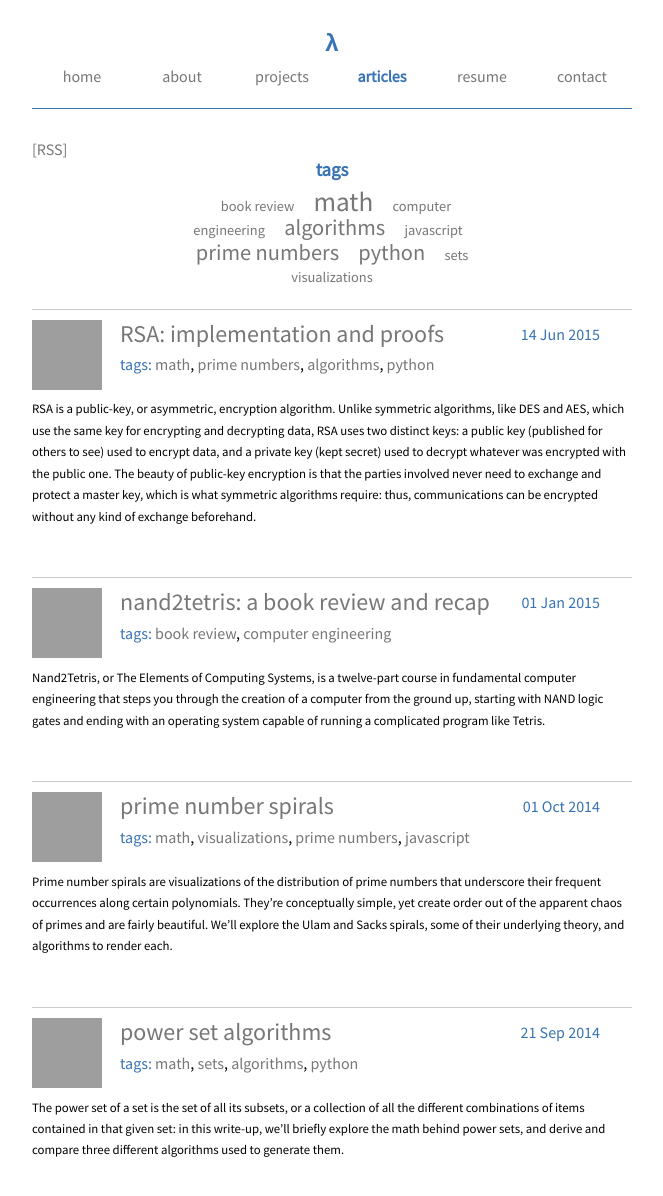
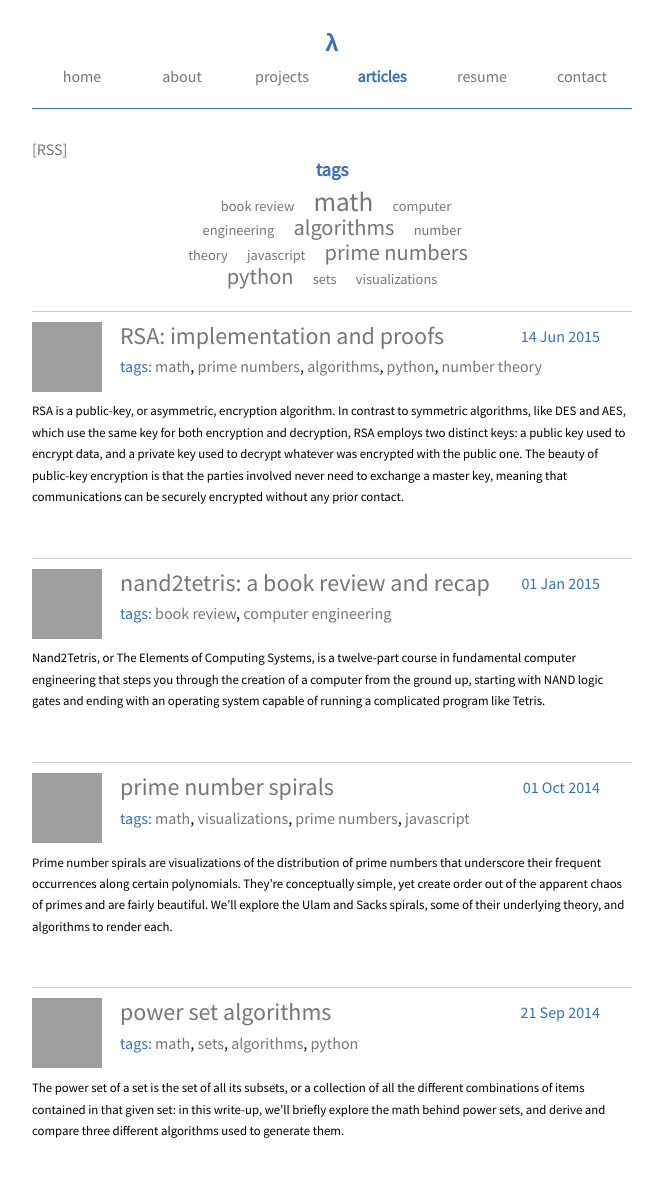
Before and after one commit to sevko/sevko.github.io, a Jekyll site: the page built from articles/index.html, in a window 1280 px wide, cut to the strip 0-1221 px from the top of the page. Shown: the top 1196 px of the strip, without its empty margins (308-971 px from the left). Built offline with Jekyll 4.4.1, drawn with Linux system fonts in a browser that asks for light colours; some of the changed lines change nothing that is shown; grey boxes are pictures that could not be loaded.

Commit message:
Complete the RSA blog post.

```diff
--- a/_posts/2015-06-14-rsa.md
+++ b/_posts/2015-06-14-rsa.md
@@ -12,22 +12,22 @@
   - prime numbers
   - algorithms
   - python
+  - number theory
 ---
 
 # what is RSA?
 [RSA](https://en.wikipedia.org/wiki/RSA_(cryptosystem)) is a *public-key*, or *asymmetric*, encryption algorithm.
-Unlike *symmetric* algorithms, like [DES](https://en.wikipedia.org/wiki/Data_Encryption_Standard) and
-[AES](https://en.wikipedia.org/wiki/Advanced_Encryption_Standard), which use the same key for encrypting and decrypting
-data, RSA uses two distinct keys: a **public** key (published for others to see) used to encrypt data, and a **private
-key** (kept secret) used to decrypt whatever was encrypted with the public one. The beauty of public-key encryption is
-that the parties involved never need to exchange and protect a master key, which is what symmetric algorithms require:
-thus, communications can be encrypted without any kind of exchange beforehand.
+In contrast to *symmetric* algorithms, like [DES](https://en.wikipedia.org/wiki/Data_Encryption_Standard) and
+[AES](https://en.wikipedia.org/wiki/Advanced_Encryption_Standard), which use the same key for both encryption and
+decryption, RSA employs two distinct keys: a **public** key used to encrypt data, and a **private key** used to
+decrypt whatever was encrypted with the public one. The beauty of public-key encryption is that the parties involved
+never need to exchange a master key, meaning that communications can be securely encrypted without any prior contact.
 
 Public-key encryption was proposed by [Whitfield Diffie](https://en.wikipedia.org/wiki/Whitfield_Diffie) and [Martin
 Hellman](https://en.wikipedia.org/wiki/Martin_Hellman) in '76, while RSA itself was patented in '77 by [Ron
 **R**ivest](https://en.wikipedia.org/wiki/Ron_Rivest), [Adi **S**hamir](https://en.wikipedia.org/wiki/Adi_Shamir), and
 [Leonard **A**dleman](https://en.wikipedia.org/wiki/Leonard_Adleman), who then went on to found a
-security [company](https://en.wikipedia.org/wiki/RSA_Security) of the same name -- confusing, but great PR!
+cybersecurity [company](https://en.wikipedia.org/wiki/RSA_Security) of the same name -- confusing, but great PR!
 
 ![Rivest, Shamir, and Adleman](/img/rivest_shamir_adleman.png)
 
@@ -37,10 +37,10 @@
 1998 due to its sensitivity. Forty years later, RSA underpins SSL certification, SSH handshakes, and lots more.
 
 In this post, we'll implement RSA, but we'll very much take the long way around while doing so. The algorithm
-introduces a number of interesting problems, like finding greatest common divisors, modular exponentiation, computing
-modular inverses, and generating random prime numbers, each of which we'll thoroughly explore and derive solutions to
-(many of these won't be immediately clear, so we'll formally prove them as we go). Note that we won't prove RSA itself
--- I might add that as an extension to the article at some point in the future.
+introduces a number of interesting problems, like finding greatest common divisors, performing modular exponentiation,
+computing modular inverses, and generating random prime numbers, each of which we'll thoroughly explore and derive
+solutions to (many of these won't be immediately clear, so we'll formally prove them as we go). Note that we won't
+prove RSA itself -- I might add that as an extension to the article at some point in the future.
 
 # math precursor
 $$
@@ -62,8 +62,11 @@
 \imod b$$ won't make any sense at all ("but if $$1 \imod b$$ is equal to 1 for all $$b$$ not equal to 1, why not just
 write $$a = 1$$?!").
 
-divides notation
-range notation
+Some notes about miscellaneous notation:
+
+  1. $$a \divs b$$ means that $$a$$ divides, or is a factor of, $$b$$
+  2. range notation is used here and there: $$[a, b]$$ represents all of the numbers between $$a$$ and $$b$$ inclusive,
+     $$[a, b)$$ includes $$a$$ but excludes $$b$$, $$(a, b)$$ excludes both $$a$$ *and* $$b$$, etc.
 
 # how RSA works
 RSA revolves around a numeric key-pair, or a mathematically related public and private key. The public key is made
@@ -91,6 +94,18 @@
   2. find $$\phi(n)$$, where $$n$$ is the product of two primes (**step 3**)
   3. find the GCD of two numbers, which will allow us to find $$e$$ (**step 4**)
   4. find the multiplicative modular inverse of a value, to find $$d$$ (**step 4**)
+
+## example
+Before we dive into solving those, let's walk through the process of generating a key-pair using some small sample
+numbers.
+
+  1. let $p = 3$ and $q = 5$
+  2. $n = 3 \cdot 5 = 15$
+  3. $\phi(15) = 8$ (coprime values are 1, 2, 4, 7, 8, 11, 13, and 14)
+  4. $e = 3$, because 3 is both less than and coprime with 8
+  5. $d = 3$, because $$3 \cdot 3 = 9$$ and $$9 \equiv 1 \pmod 8$$
+
+Easy! Except, of course, we weren't dealing with numbers with hundreds of digits -- that's the hard part. :)
 
 ## finding $$\phi(n)$$
 To compute $$\phi(n)$$, we can take advantage of the fact that it's composed of two **prime** factors: $$p$$ and $$q$$.
@@ -207,7 +222,14 @@
 
 $$\gcd(a, b) = \gcd(a - b, b) = \gcd(a - 2b, b) = \ldots = \gcd(a - qb, b) = \gcd(r, b)$$
 
-Bingo. We've proven Case 2, and completed our proof of the Euclidean Algorithm.
+Bingo. We've proven Case 2, and completed our proof of the Euclidean Algorithm. Before we move on, we'll also define a
+convenience wrapper for `gcd()` that determines whether two numbers are prime:
+
+{% highlight python table %}
+def coprime(a, b):
+    return gcd(a, b) == 1
+{% endhighlight %}
+
 
 ## finding modular inverses
 Given a value $$a$$ and modulus $$c$$, the modular multiplicative inverse of $$a$$ is a value $$b$$ that satisfies:
@@ -454,7 +476,6 @@
         return True
 
     for _ in range(k):
-        print('a')
         if is_witness(random.randint(2, n - 1)):
             return False
 
@@ -664,7 +685,7 @@
 $$a ^ {2 ^ p bit}$$ -- that is, all of the above factors -- evaluates to $$a ^ {2 ^ p}$$ when $$bit = 1$$,
 and $$a ^ 0$$, or 1, when $$bit = 0$$. In other words, the value of $$bit$$ only controls whether or not we multiply
 one of the factors into the accumulator that'll become our ultimate result (since if $$bit = 0$$, we'll just end up
-multiplying in 1, we means we shouldn't even bother). Thus, `modular_power()` might look something like this:
+multiplying in 1, which means we shouldn't even bother). Thus, `modular_power()` might look something like this:
 
 {% highlight python table %}
 def modular_power(base, exp, modulus):
@@ -726,4 +747,13 @@
 We're now taking `% modulus` in a bunch of places, which is valid due to the above property and prevents the value of
 both `result` and `base` from growing out of control.
 
-fermat's little theorem: https://en.wikipedia.org/?title=Proofs_of_Fermat%27s_little_theorem
+# acknowledgements
+I wouldn't have been able to present most of the proofs in this article without help from the following sources. One of
+the key motivations for gathering them all in one post is that, as I tried to understand all of the moving parts of
+RSA, I needed to sift through *a lot* of material to find accessible and satisfactory explanations:
+
+  * [the Euclidean algorithm](https://www.khanacademy.org/computing/computer-science/cryptography/modarithmetic/a/the-euclidean-algorithm)
+  * [the Extended Euclidean algorithm](http://pages.pacificcoast.net/~cazelais/222/xeuclid.pdf)
+  * [Fermat's Little Theorem](https://en.wikipedia.org/?title=Proofs_of_Fermat%27s_little_theorem)
+  * [Rabin-Miller test](http://home.sandiego.edu/~dhoffoss/teaching/cryptography/10-Rabin-Miller.pdf)
+  * [exponentiation by squaring](https://en.wikipedia.org/wiki/Modular_exponentiation#Right-to-left_binary_method)
```
